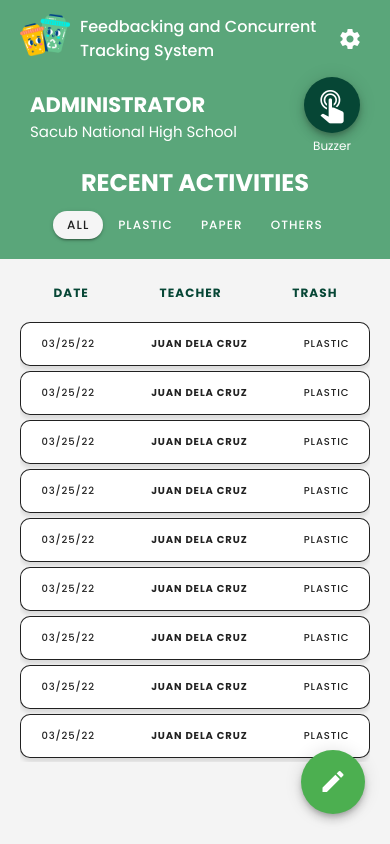
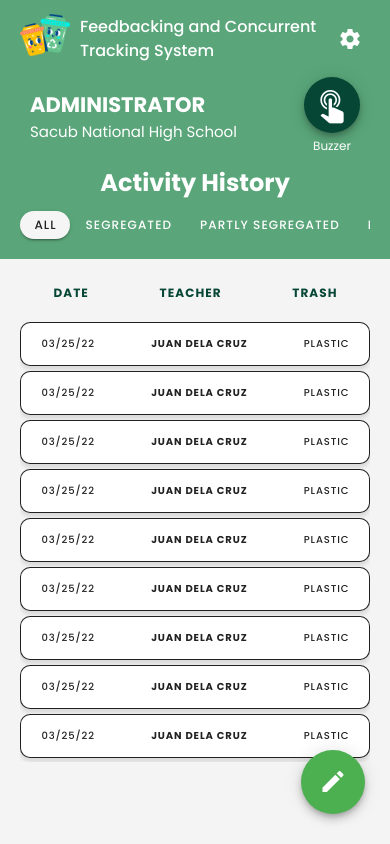
Before and after one commit to IamMarkReyRonolo/feedbACTS-on-the-go-frontned, a Vue app: page /admin in a window 390 px wide. Built offline with nearby package versions, Linux system fonts and the light colour scheme.

Commit message:
updated admin mobile header

```diff
--- a/src/components/AdminPageComponents/Header.vue
+++ b/src/components/AdminPageComponents/Header.vue
@@ -93,7 +93,7 @@
 			</div>
 
 			<div class="lowerPart">
-				<h2>RECENT ACTIVITIES</h2>
+				<h2>Activity History</h2>
 				<div class="categories">
 					<div class="cat">
 						<v-btn
@@ -110,22 +110,22 @@
 						<v-btn
 							rounded
 							small
-							:text="!clickedPlastic"
-							:dark="!clickedPlastic"
-							@click="selectCategory('plastic')"
+							:text="!clickedSegregated"
+							:dark="!clickedSegregated"
+							@click="selectCategory('segregated')"
 						>
-							Plastic
+							Segregated
 						</v-btn>
 					</div>
 					<div class="cat">
 						<v-btn
 							rounded
 							small
-							:text="!clickedPaper"
-							:dark="!clickedPaper"
-							@click="selectCategory('paper')"
+							:text="!clickedPartlySeg"
+							:dark="!clickedPartlySeg"
+							@click="selectCategory('partly')"
 						>
-							Paper
+							Partly Segregated
 						</v-btn>
 					</div>
 					<!-- <div class="cat">
@@ -143,11 +143,11 @@
 						<v-btn
 							rounded
 							small
-							:text="!clickedOthers"
-							:dark="!clickedOthers"
-							@click="selectCategory('others')"
+							:text="!clickedNotSeg"
+							:dark="!clickedNotSeg"
+							@click="selectCategory('notSegregated')"
 						>
-							Others
+							Not Segregated
 						</v-btn>
 					</div>
 				</div>
@@ -187,10 +187,10 @@
 			clickedTeachers: false,
 			clickedHistory: false,
 			clickedAll: true,
-			clickedPlastic: false,
-			clickedPaper: false,
+			clickedSegregated: false,
+			clickedPartlySeg: false,
 			clickedCellophanes: false,
-			clickedOthers: false,
+			clickedNotSeg: false,
 			timerIsOn: false,
 			time: "",
 		}),
@@ -236,34 +236,34 @@
 			selectCategory(category) {
 				if (category == "all") {
 					this.clickedAll = true;
-					this.clickedPlastic = false;
-					this.clickedPaper = false;
+					this.clickedSegregated = false;
+					this.clickedPartlySeg = false;
 					this.clickedCellophanes = false;
-					this.clickedOthers = false;
-				} else if (category == "plastic") {
+					this.clickedNotSeg = false;
+				} else if (category == "segregated") {
 					this.clickedAll = false;
-					this.clickedPlastic = true;
-					this.clickedPaper = false;
+					this.clickedSegregated = true;
+					this.clickedPartlySeg = false;
 					this.clickedCellophanes = false;
-					this.clickedOthers = false;
-				} else if (category == "paper") {
+					this.clickedNotSeg = false;
+				} else if (category == "partly") {
 					this.clickedAll = false;
-					this.clickedPlastic = false;
-					this.clickedPaper = true;
+					this.clickedSegregated = false;
+					this.clickedPartlySeg = true;
 					this.clickedCellophanes = false;
-					this.clickedOthers = false;
+					this.clickedNotSeg = false;
 				} else if (category == "cellophanes") {
 					this.clickedAll = false;
-					this.clickedPlastic = false;
-					this.clickedPaper = false;
+					this.clickedSegregated = false;
+					this.clickedPartlySeg = false;
 					this.clickedCellophanes = true;
-					this.clickedOthers = false;
+					this.clickedNotSeg = false;
 				} else {
 					this.clickedAll = false;
-					this.clickedPlastic = false;
-					this.clickedPaper = false;
+					this.clickedSegregated = false;
+					this.clickedPartlySeg = false;
 					this.clickedCellophanes = false;
-					this.clickedOthers = true;
+					this.clickedNotSeg = true;
 				}
 			},
 		},
@@ -517,7 +517,7 @@
 		.categories {
 			display: flex;
 			overflow-x: auto;
-			justify-content: center;
+			justify-content: flex-start;
 			padding: 10px 0px;
 		}
 
```
